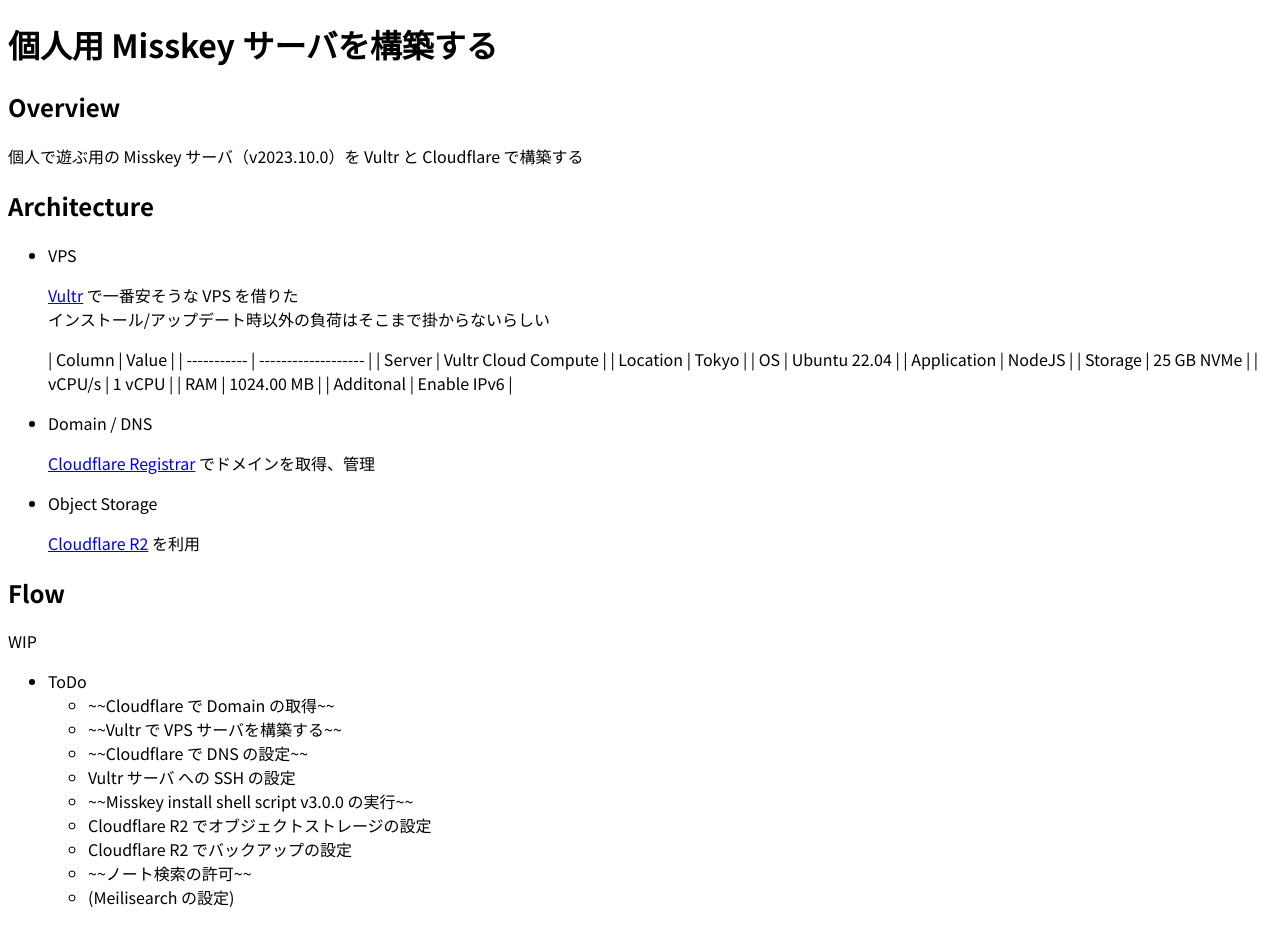
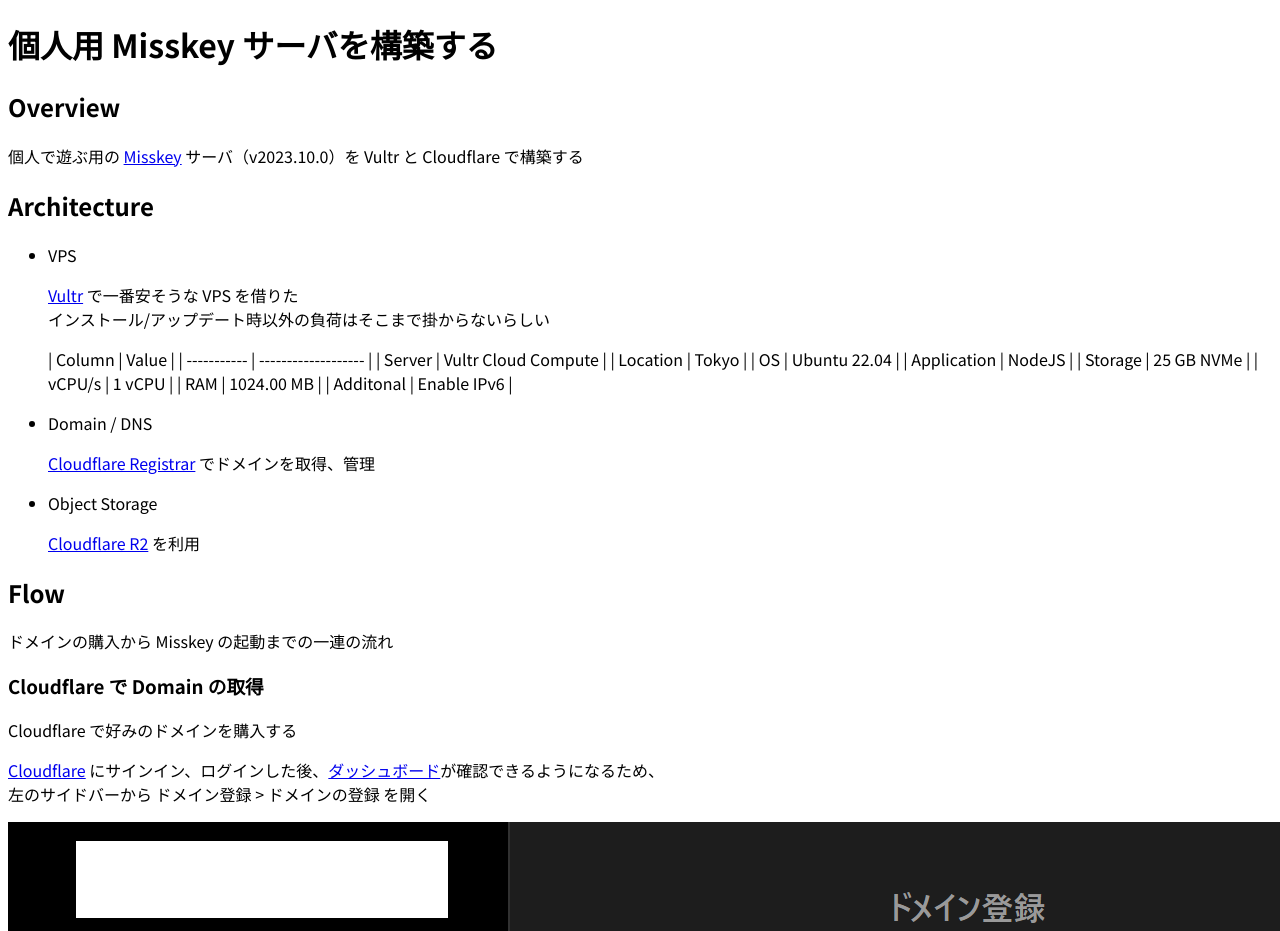
Before and after one commit to unishigure/tiken, a Next.js app: page /others/build-misskey-in-vultr in a window 1280 px wide. Shown: the top 931 px of the page. Built offline with nearby package versions, Linux system fonts and the light colour scheme.

Commit message:
Update build-misskey-in-vultr

```diff
--- a/pages/others/build-misskey-in-vultr.mdx
+++ b/pages/others/build-misskey-in-vultr.mdx
@@ -4,7 +4,7 @@ import { Callout } from "nextra/components";
 
 ## Overview
 
-個人で遊ぶ用の Misskey サーバ（v2023.10.0）を Vultr と Cloudflare で構築する
+個人で遊ぶ用の [Misskey](https://github.com/misskey-dev/misskey) サーバ（v2023.10.0）を Vultr と Cloudflare で構築する
 
 ## Architecture
 
@@ -34,18 +34,7 @@ import { Callout } from "nextra/components";
 
 ## Flow
 
-WIP
-
-- ToDo
-  - ~~Cloudflare で Domain の取得~~
-  - ~~Vultr で VPS サーバを構築する~~
-  - ~~Cloudflare で DNS の設定~~
-  - Vultr サーバ への SSH の設定
-  - ~~Misskey install shell script v3.0.0 の実行~~
-  - Cloudflare R2 でオブジェクトストレージの設定
-  - Cloudflare R2 でバックアップの設定
-  - ~~ノート検索の許可~~
-  - (Meilisearch の設定)
+ドメインの購入から Misskey の起動までの一連の流れ
 
 ### Cloudflare で Domain の取得
 
@@ -103,6 +92,12 @@ DNS レコードの管理画面が表示されるので、レコードの追加
 
 ![dnsSetting2](/others/dnsSetting2.png)
 
+### Vultr サーバ への SSH の設定
+
+WIP
+
+[Misskey のサーバを設置する（v11 系） - noellabo's tech blog](https://blog.noellabo.jp/entry/2019/08/14/8i3RHuZ1wJNDinIn)
+
 ### [Misskey install shell script v3.0.0](https://misskey-hub.net/docs/install/bash.html) の実行
 
 手動でやってみたりしようともしたけど、多分これが一番楽で早いと思います
@@ -146,12 +141,30 @@ DNS レコードの管理画面が表示されるので、レコードの追加
 | Do you want to install redis locally?                         | Y                                                      |
 | Redis password                                                | (Any password)                                         |
 
+### Cloudflare R2 でオブジェクトストレージの設定
+
+WIP
+
+[misskey のオブジェクトストレージに cloudflare r2 を利用する - Qiita](https://qiita.com/hihumikan/items/1f692f3bd5516820e0ec)
+
+### Cloudflare R2 でバックアップの設定
+
+WIP
+
+[misskey データベースのバックアップを cron で定期的に Cloudflare R2 に保存する | 小束弓月](https://note.com/yu_koduka/n/n0ba5807b16bf)
+
 ### ノート検索の許可
 
 （おそらく）デフォルトだとノート検索は無効になっている（負荷対策？）<br/>
 コントロールパネル > 管理 > ロール > ベースロール 内の **ノート検索の利用** を **はい** に変更する
 
 ![changeSearchPermission](/others/changeSearchPermission.png)
+
+### (Meilisearch の設定)
+
+WIP
+
+[meilisearch not working · Issue #11998 · misskey-dev/misskey](https://github.com/misskey-dev/misskey/issues/11998)
 
 ## Bonus
 
```
